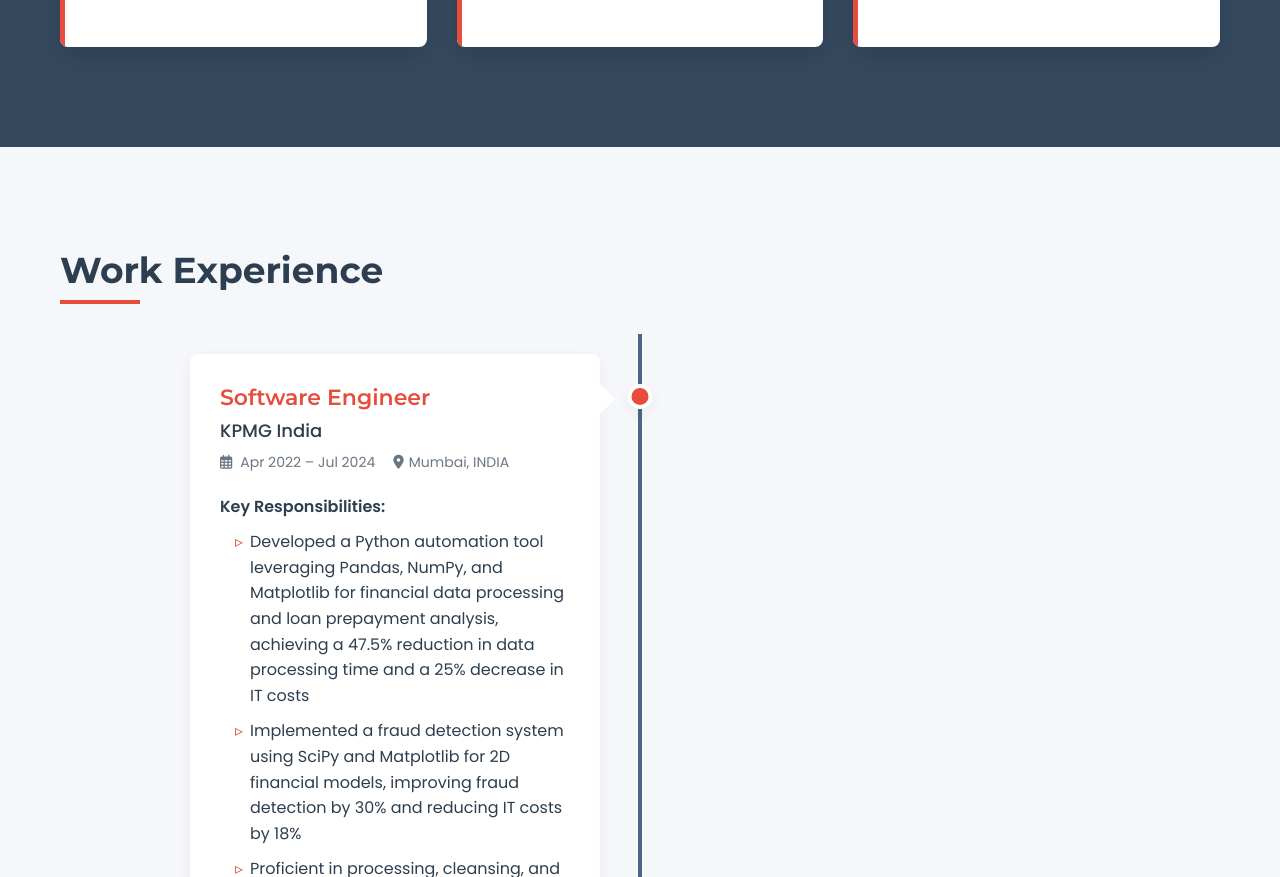
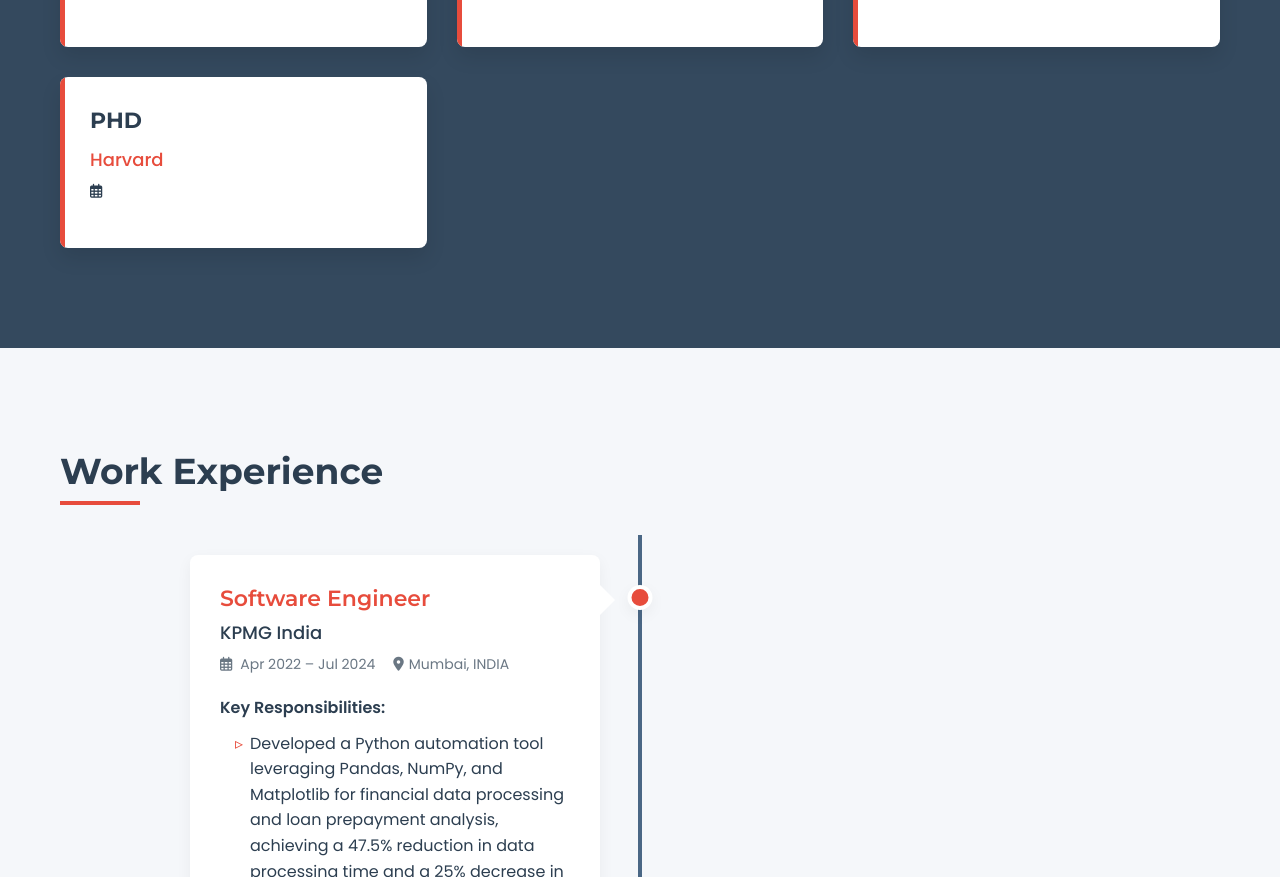
Before and after one commit to BotFolio-Builder/lkjhg, a plain HTML site: page index.html in a window 1280 px wide. Shown: the part 2260-3137 px from the top of the page. Drawn offline with Linux system fonts and the light colour scheme.

Commit message:
Update portfolio page

```diff
--- a/index.html
+++ b/index.html
@@ -1316,6 +1316,21 @@
 
                         </div>
 
+                        <div class="education-card fade-up">
+                            <h3 class="education-degree">PHD</h3>
+                            <div class="education-institution">Harvard</div>
+
+
+
+                            <div class="education-date">
+                                <i class="far fa-calendar-alt"></i>
+                            </div>
+
+
+
+
+                        </div>
+
                 </div>
 
         </div>
```
